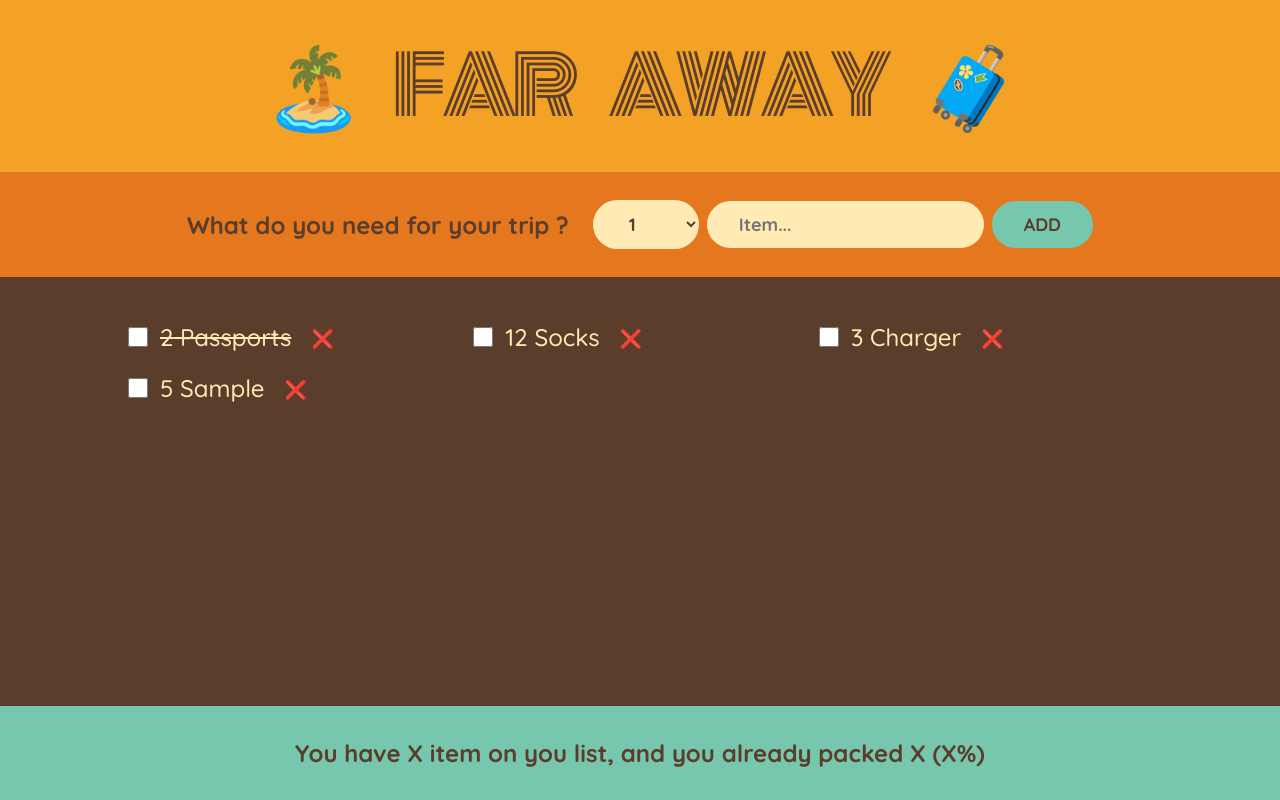
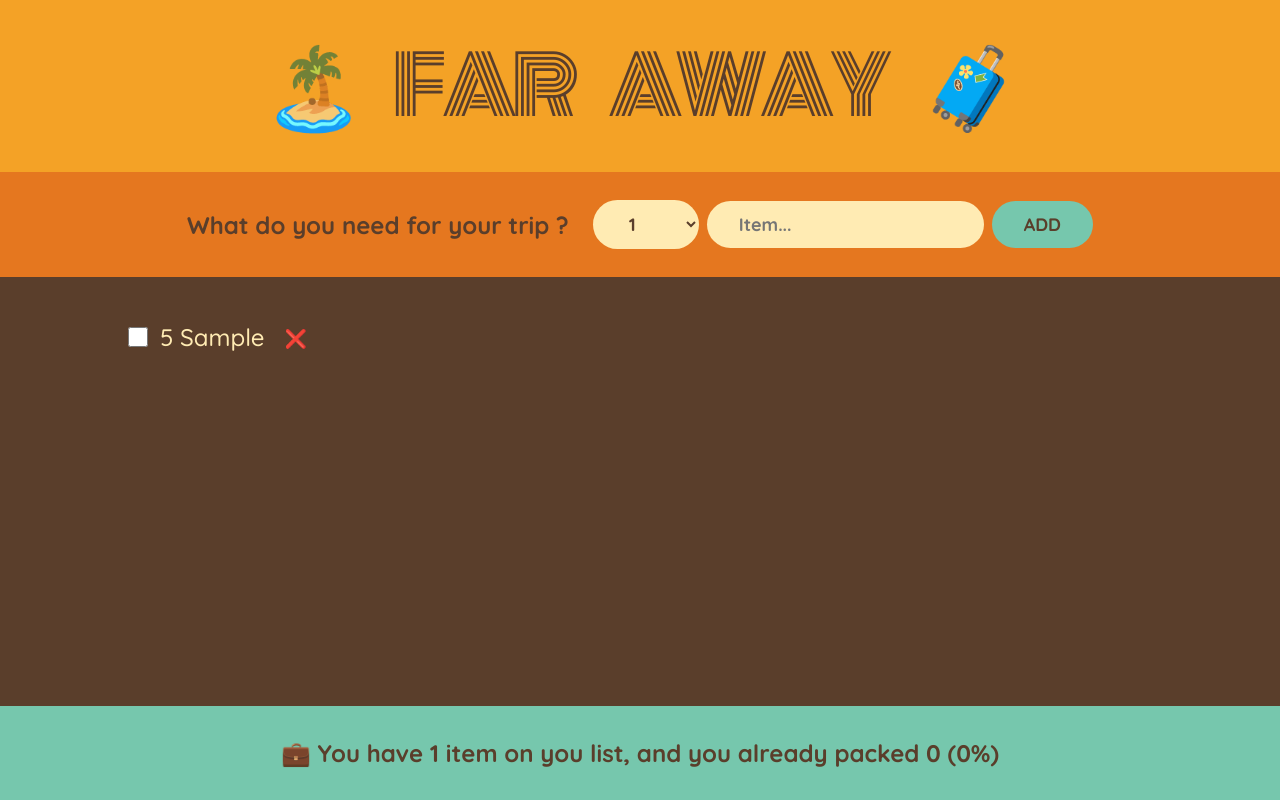
Before and after one commit to Marikita1007/react-travel-list, a React (Create React App) app: page / in a window 1280 px wide. Both pictures are taken after typing "Sample" into the empty fields and a click on the button "ADD". Built offline with nearby package versions, Linux system fonts and the light colour scheme.

Commit message:
#React-85 : Finiched course : Calculating Statistics as Derived State

```diff
--- a/src/App.js
+++ b/src/App.js
@@ -7,7 +7,7 @@
 ];
 
 export default function App() {
-  const [items, setItems] = useState(initialItems);
+  const [items, setItems] = useState([]);
 
   function handleAddItems(item) {
     setItems((items) => [...items, item]);
@@ -34,7 +34,7 @@
         onDeleteItem={handleDeleteItem}
         onToggleItem={handleToggleItem}
       />
-      <Status />
+      <Status items={items} />
     </div>
   );
 }
@@ -42,13 +42,13 @@
 function Logo() {
   return <h1>🏝️ Far Away 🧳</h1>;
 }
+
 function Form({ onAddItems }) {
   const [description, setDescription] = useState("");
   const [quantity, setQuantity] = useState(5);
 
   function handleSubmit(e) {
     e.preventDefault();
-    // console.log(e);
 
     if (!description) return;
 
@@ -68,9 +68,6 @@
         value={quantity}
         onChange={(e) => setQuantity(Number(e.target.value))}
       >
-        {/* <option value={1}>1</option>
-        <option value={2}>2</option>
-        <option value={3}>3</option> */}
         {Array.from({ length: 20 }, (_, i) => i + 1).map((num) => (
           <option value={num} key={num}>
             {num}
@@ -87,6 +84,7 @@
     </form>
   );
 }
+
 function PackingList({ items, onDeleteItem, onToggleItem }) {
   return (
     <div className="list">
@@ -120,10 +118,23 @@
   );
 }
 
-function Status() {
+function Status({ items }) {
+  if (!items.length)
+    return (
+      <p className="stats">
+        <em>Start adding items to your packing list</em>
+      </p>
+    );
+
+  const numItems = items.length;
+  const numPacked = items.filter((item) => item.packed).length;
+  const percentage = Math.round((numPacked / numItems) * 100);
+
   return (
     <footer className="stats">
-      You have X item on you list, and you already packed X (X%)
+      {percentage === 100
+        ? "You got everything ! Ready to go ✈️"
+        : `💼 You have ${numItems} item on you list, and you already packed ${numPacked} (${percentage}%) `}
     </footer>
   );
 }
```
